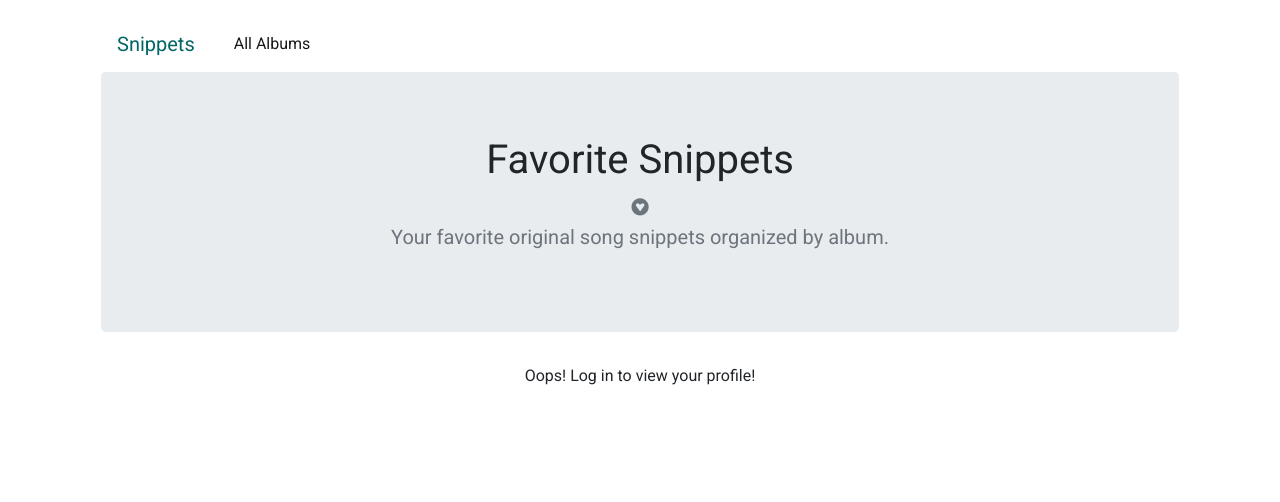
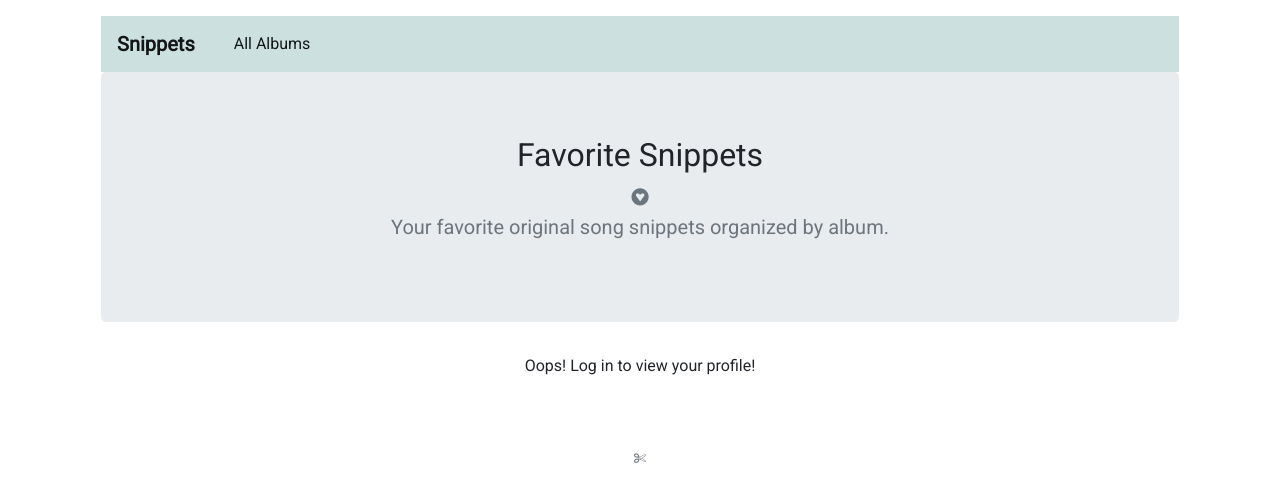
Before and after one commit to dianasch/snippets, a Flask app: page /user/1 in a window 1280 px wide. Shown: the top 502 px of the page. Run offline with Flask 2, Linux system fonts and the light colour scheme; data that the repository does not hold is empty; some libraries are stand-ins or nearby versions.

Commit message:
Changes colors and page titles.

```diff
--- a/static/css/styles.css
+++ b/static/css/styles.css
@@ -11,6 +11,14 @@
     -o-background-size: cover;
     background-size: cover;
     } */
+
+/* @import "../node_modules/bootstrap/scss/functions";
+@import "../node_modules/bootstrap/scss/variables";
+@import "../node_modules/bootstrap/scss/mixins";
+
+$alert-bg-level:     -10 !default;
+$alert-border-level:  -9 !default;
+$alert-color-level:    6 !default; */
 
 .album {
     text-align:center;
@@ -54,6 +62,10 @@ body {
     }
 }
 
+.cover-heading {
+    color: #006666 !important;
+}
+
 .heading-vertical-center {
     min-height: 75%;
     min-height: 75vh;
@@ -67,9 +79,13 @@ img {
     width: 238px;
 }
 
-.navbar-brand {
+.navbar {
+    background-color: rgba(0, 102, 102, .2);
+}
+
+/* .navbar-brand {
     color: #006666 !important;
-}
+} */
 
 ul {
     text-align: left;
--- a/templates/base.html
+++ b/templates/base.html
@@ -27,7 +27,7 @@
         <header class="masthead mb-auto">
             <div class="inner">
                 <nav class="navbar navbar-custom navbar-expand-lg navbar-light">
-                    <a class="navbar-brand" href="/">Snippets</a>
+                    <a class="navbar-brand" href="/"><strong>Snippets</strong></a>
                     <button class="navbar-toggler" class=".text-nowrap" type="button" data-toggle="collapse" data-target="#navbarText" aria-controls="navbarText" aria-expanded="false" aria-label="Toggle navigation">
                         <span class="navbar-toggler-icon"></span>
                     </button>
@@ -70,6 +70,7 @@
 
     {% block body %}
 
+
     {% endblock %}
 
     {% block after_body %}{% endblock %}
--- a/templates/user_details.html
+++ b/templates/user_details.html
@@ -1,6 +1,6 @@
 {% extends 'base.html' %}
 
-{% block title %}Profile{% endblock %}
+{% block title %}Favorite Snippets{% endblock %}
 
 {% block body %}
 
@@ -8,7 +8,7 @@
 
     <section class="jumbotron text-center">
         <div class="container">
-            <h1>Favorite Snippets</h1>
+            <h2>Favorite Snippets</h2>
             <p class="lead text-muted"><i class="fa fa-gratipay" aria-hidden="true"></i><br>
             Your favorite original song snippets organized by album.</p>
         </div>
@@ -55,4 +55,11 @@
 
 {% endif %}
 
+<footer class="mastfoot mt-auto">
+    <div class="inner">
+        <br><br><p class="text-muted"><sub><i class="fa fa-scissors" aria-hidden="true"></i></sub></p>
+    </div>
+</footer>
+</div>
+
 {% endblock %}
```
Also changed, not shown: templates/album_details.html (+7 -2 lines), templates/all_albums.html (+13 -6 lines), templates/homepage.html (+8 -1 lines).
